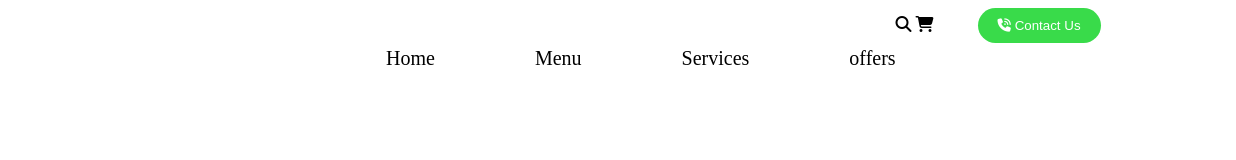
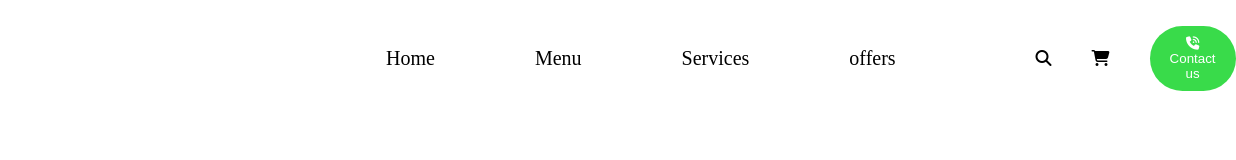
Before and after one commit to AliFH23/frontend_2025_1, a plain HTML site: page foody.html in a window 1280 px wide. Shown: the full height of the page, 112-1348 px from the left, 1236 px wide, since content can reach past the window. Drawn offline with Linux system fonts and the light colour scheme.

Commit message:
Edit project foody

```diff
--- a/css/foody.css
+++ b/css/foody.css
@@ -8,9 +8,12 @@ body{
     width: 100px;
     height: 100px;
 }
-#searchCart>img{
+#serachCart>img{
     width: 50px;
     height: 50px;
+
+
+
 }
 #navbar>ul{
     display: flex;
@@ -21,25 +24,33 @@ body{
 #navbar>ul>li{
     margin-left: 100px;
     font-size: 20px;
+
+}
+#navbar>ul>li:hover{
+    border-color: #39db4a;
 }
 #navbar>ul>li>a{
     text-decoration: none;
     color: black;
 
 }
-#searchCart{
+#serachCart{
     display: flex;
     align-items: center;
-    margin-left: 500px;
+    margin-left: 100px;
+
 
 }
 .searchItem{
     margin-left: 40px;
     border-radius: 50px;
     border: none;
+
 }
 .searchButton{
     background-color: #39db4a;
     padding: 10px 20px ;
     color: white;
+
+
 }
--- a/foody.html
+++ b/foody.html
@@ -5,7 +5,7 @@
     <meta name="viewport" content="width=device-width, initial-scale=1.0">
     <title>Foody</title>
     <link rel="stylesheet" href="https://cdnjs.cloudflare.com/ajax/libs/font-awesome/6.5.1/css/all.min.css">
-    <link rel="stylesheet" href="./css/foody.css">
+    <link rel="stylesheet" href="/css/foody.css">
 </head>
 <body>
     <div id="navbar">
@@ -17,14 +17,17 @@
             <li><a href="#">offers</a></li>
         </ul>
         <div id="serachCart">
-            <i class="fa-solid fa-magnifying-glass"></i>
-            <i class="fa-solid fa-cart-shopping"></i>
+              <i class="fa-solid fa-magnifying-glass searchItem"></i>
+              <i class="fa-solid fa-cart-shopping searchItem"></i>
+             <!-- <img class="searchItem" src="https://static-00.iconduck.com/assets.00/search-icon-2048x2048-cmujl7en.png" alt="logo"/>   -->
+             <!-- <img class="searchItem" src="https://media.istockphoto.com/id/1206806317/vector/shopping-cart-icon-isolated-on-white-background.jpg?s=612x612&w=0&k=20&c=1RRQJs5NDhcB67necQn1WCpJX2YMfWZ4rYi1DFKlkNA=" alt="logo"/>  -->
+
             <button class="searchItem searchButton">
 
+
                 <i class="fa-solid fa-phone-volume"></i>
-                               Contact Us
+                               Contact us
             </button>
-
         </div>
     </div>
 
```
